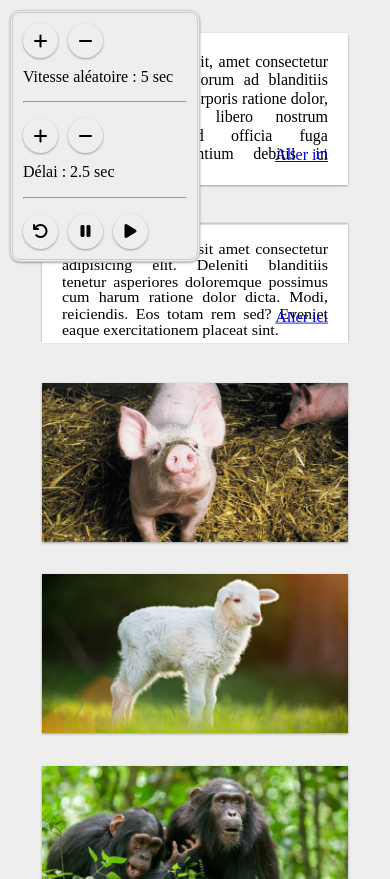
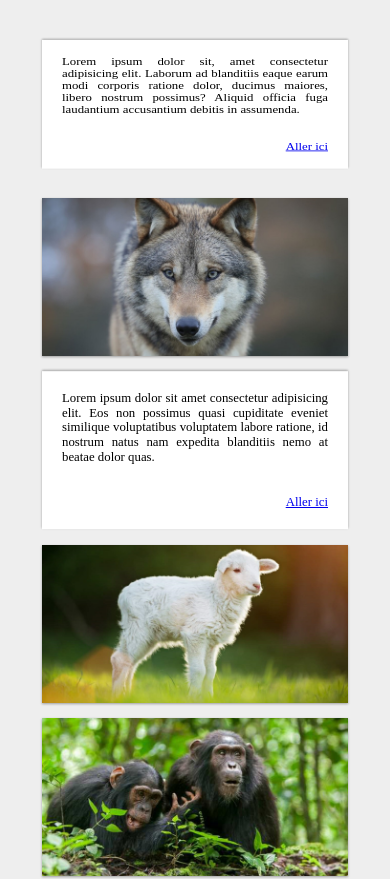
Before and after one commit to ntapiaDev/Grille-anim-e, a plain HTML site: page index.html in a window 390 px wide. Shown: the top 879 px of the page. Drawn offline with Linux system fonts and the light colour scheme.

Commit message:
Responsive fixed

```diff
--- a/assets/js/app.js
+++ b/assets/js/app.js
@@ -85,13 +85,13 @@ let rotateInitiate = function(card) {
     }
 
     let rotate = function (card, axe, degre) {
-        card.style.transform = "" + axe + "("+ degre +")"
+        card.style.transform = axe + "("+ degre +")"
         card.children[0].style.opacity = "0"
         card.children[1].style.opacity = "1"
         let rotateCard = function() {
             card.children[0].style.display = "none"
             card.children[1].style.display = "block"
-            card.children[1].style.transform = "" + axe + "("+ degre +")"
+            card.children[1].style.transform = axe + "("+ degre +")"
         }
         setTimeout(rotateCard, 350)
     }
@@ -111,19 +111,27 @@ let rotateInitiate = function(card) {
 let replace = function(card, axe) {
     let degre = "0deg"
 
-    card.style.transform = "" + axe + "("+ degre +")"
+    card.style.transform = axe + "("+ degre +")"
     card.children[0].style.opacity = "1"
     card.children[1].style.opacity = "0"
     let replaceCard = function() {
         card.children[0].style.display = "block"
         card.children[1].style.display = "none"
-        card.children[1].style.transform = "" + axe + "("+ degre +")"
+        card.children[1].style.transform = axe + "("+ degre +")"
     }
     setTimeout(replaceCard, 350)
 
     rotateInitiate(card)
 }
 
-for (let card of cards) {
-    rotateInitiate(card)
+// Hauteur fixe :
+let cardHeight
+let calcHeight = function() {
+    cardHeight = cards[0].getBoundingClientRect().height
+    console.log(cardHeight)
+    for (let card of cards) {
+        card.style.height = cardHeight + "px"
+        rotateInitiate(card)
+    }
 }
+setTimeout(calcHeight, 100)
--- a/assets/sass/style.scss
+++ b/assets/sass/style.scss
@@ -10,7 +10,7 @@
     box-shadow: $light-shadow;
     background-color: #EEE;
     position: absolute;
-    display: flex;
+    display: none;
     flex-wrap: wrap;
     z-index: 5;
 
@@ -49,6 +49,7 @@
     background-color: #EEE;
     display: grid;
     gap: 15px;
+    font-size: 0.8em;
 
     &__article {
         width: 90%;
@@ -88,12 +89,17 @@
 
 @media screen and (min-width: 768px) {
     .grid {
+        font-size: 0.9em;
         grid-template: 1fr 1fr / 1fr 1fr ;
     }
 }
 
 @media screen and (min-width: 1280px) {
+    .speed {
+        display: flex;
+    }
     .grid {
+        font-size: 1em;
         grid-template: 1fr 1fr 1fr / 1fr 1fr 1fr ;
     }
 }
```
Also changed, not shown: assets/css/style.css, 1 other file.
